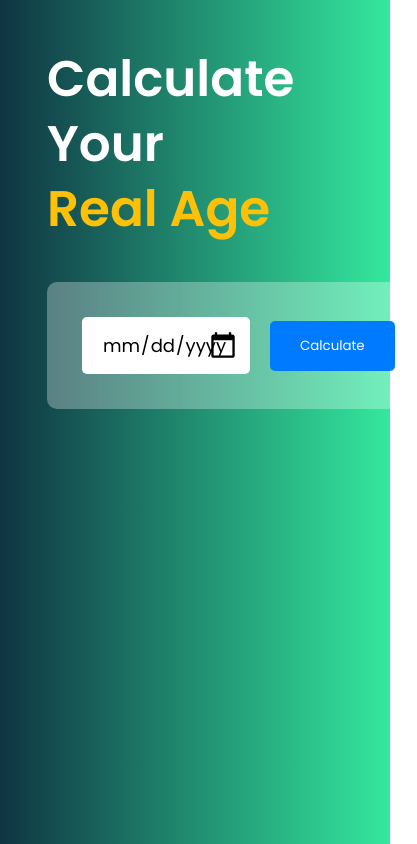
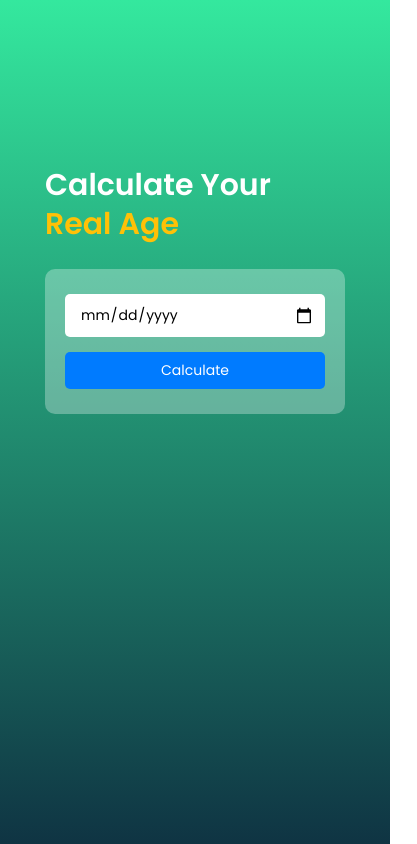
Before and after one commit to github-arafat/AgeCalculator, a plain HTML site: page index.html in a window 390 px wide. Shown: the whole page, 417 px wide, since content can reach past the window. Drawn offline with Linux system fonts and the light colour scheme.

Commit message:
new here

```diff
--- a/style.css
+++ b/style.css
@@ -86,7 +86,7 @@
 
 /* ------- Media Quarry For Phone Size -----------*/
 
-@media (max-width: 250px){
+@media (max-width: 650px){
 
     .container{
         background: linear-gradient(to bottom, #34e89e, #0f3443);
@@ -94,7 +94,7 @@
     }
     .calculator{
         width: 100%;
-        max-width: 200px;
+        max-width: 300px;
         margin-left: 0;
         margin-top: 40%;
         left: 50%;
@@ -103,34 +103,34 @@
     }
 
     .calculator h1{
-        font-size: 25px;
+        font-size: 30px;
     }
 
     .input_box{
         display: block;
         margin: 25px 0;
-        padding: 20px 15px;
+        padding: 25px 20px;
     }
 
     .input_box input{
         width: 100%;
         margin-right: 15px;
-        padding: 8px 12px;
-        font-size: 13px;
+        padding: 10px 15px;
+        font-size: 14px;
     }
 
     .input_box input::-webkit-calendar-picker-indicator{
-        background-size: 16px;
+        background-size: 18px;
     }
     .input_box button{
         width: 100%;
         margin-top: 15px;
-        font-size: 13px;
-        padding: 6px 8px;
+        font-size: 14px;
+        padding: 8px 12px;
     }
 
     #result{
         margin-top: -10px;
-        font-size: 13px;
+        font-size: 14px;
     }
 }
```
